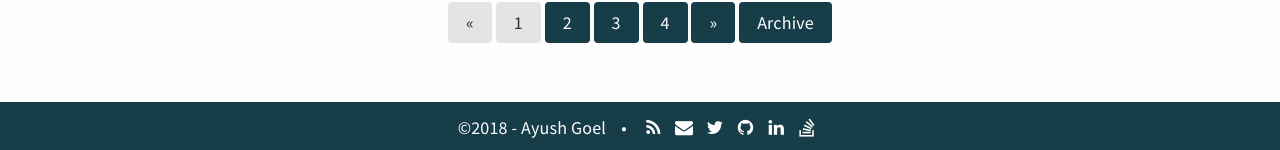
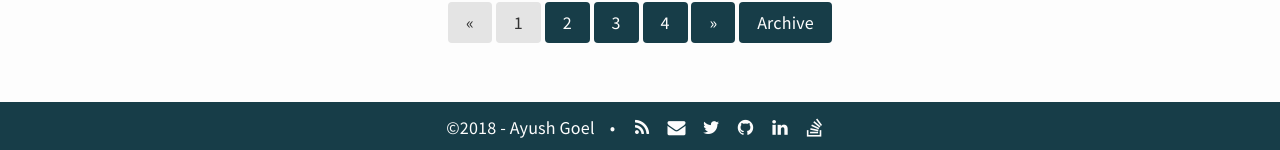
Before and after one commit to ayushgoel/ayushgoel.github.io, a Jekyll site: the page built from index.html, in a window 1280 px wide. Shown: the part 2918-3068 px from the top of the page. Built offline with Jekyll 4.4.1, drawn with Linux system fonts in a browser that asks for light colours; cached includes are drawn as plain includes; the list of posts is cut into pages by our own code.

Commit message:
Update the span elements

```diff
--- a/_includes/footer.html
+++ b/_includes/footer.html
@@ -4,37 +4,37 @@
   <!-- RSS feed is sure to be there -->
   &nbsp;&nbsp;&nbsp;•&nbsp;&nbsp;&nbsp;
 
-  <a href="/feed.xml">
-    <span class="fa fa-fw fa-rss"/>
+  <a href="{{ '/feed.xml' | relative_url }}">
+    <span class="fa fa-fw fa-rss"></span>
   </a>&nbsp;
 
   {% if site.author.email %}
-    <a href="mailto:{{ site.author.email }}"
-    <span class="fa fa-fw fa-envelope"/>
+    <a href="mailto:{{ site.author.email }}">
+      <span class="fa fa-fw fa-envelope"></span>
     </a>&nbsp;
   {% endif %}
 
   {% if site.author.twitter %}
     <a href="https://twitter.com/{{ site.author.twitter }}">
-      <span class="fa fa-fw fa-twitter"/>
+      <span class="fa fa-fw fa-twitter"></span>
     </a>&nbsp;
   {% endif %}
 
   {% if site.author.github %}
     <a href="https://github.com/{{ site.author.github }}">
-      <span class="fa fa-fw fa-github"/>
+      <span class="fa fa-fw fa-github"></span>
     </a>&nbsp;
   {% endif %}
 
   {% if site.author.linkedIn %}
     <a href="https://linkedin.com/{{ site.author.linkedIn.country }}/{{ site.author.linkedIn.username }}">
-      <span class="fa fa-fw fa-linkedin"/>
+      <span class="fa fa-fw fa-linkedin"></span>
     </a>&nbsp;
   {% endif %}
 
   {% if site.author.stackoverflowID %}
     <a href="https://stackoverflow.com/users/{{ site.author.stackoverflowID }}">
-      <span class="fa fa-fw fa-stack-overflow"/>
+      <span class="fa fa-fw fa-stack-overflow"></span>
     </a>&nbsp;
   {% endif %}
 
```
